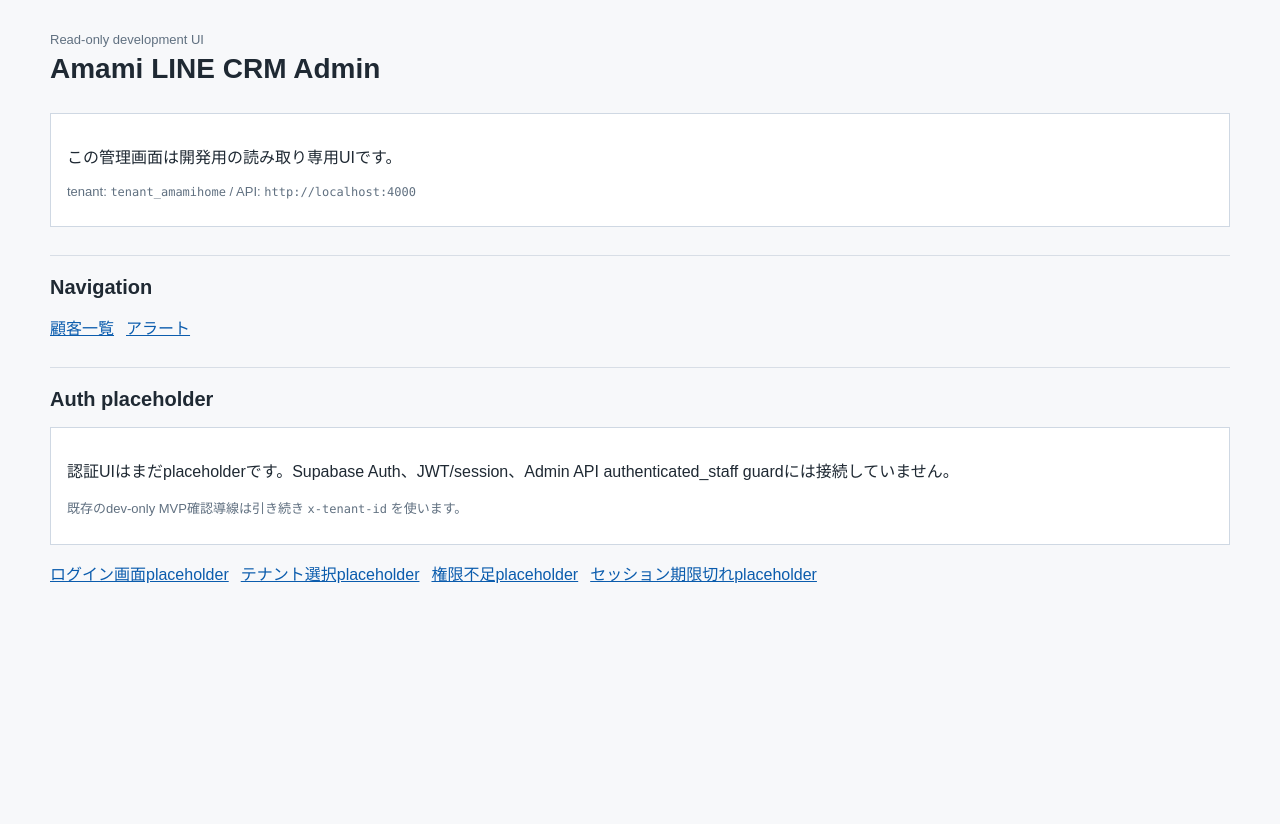
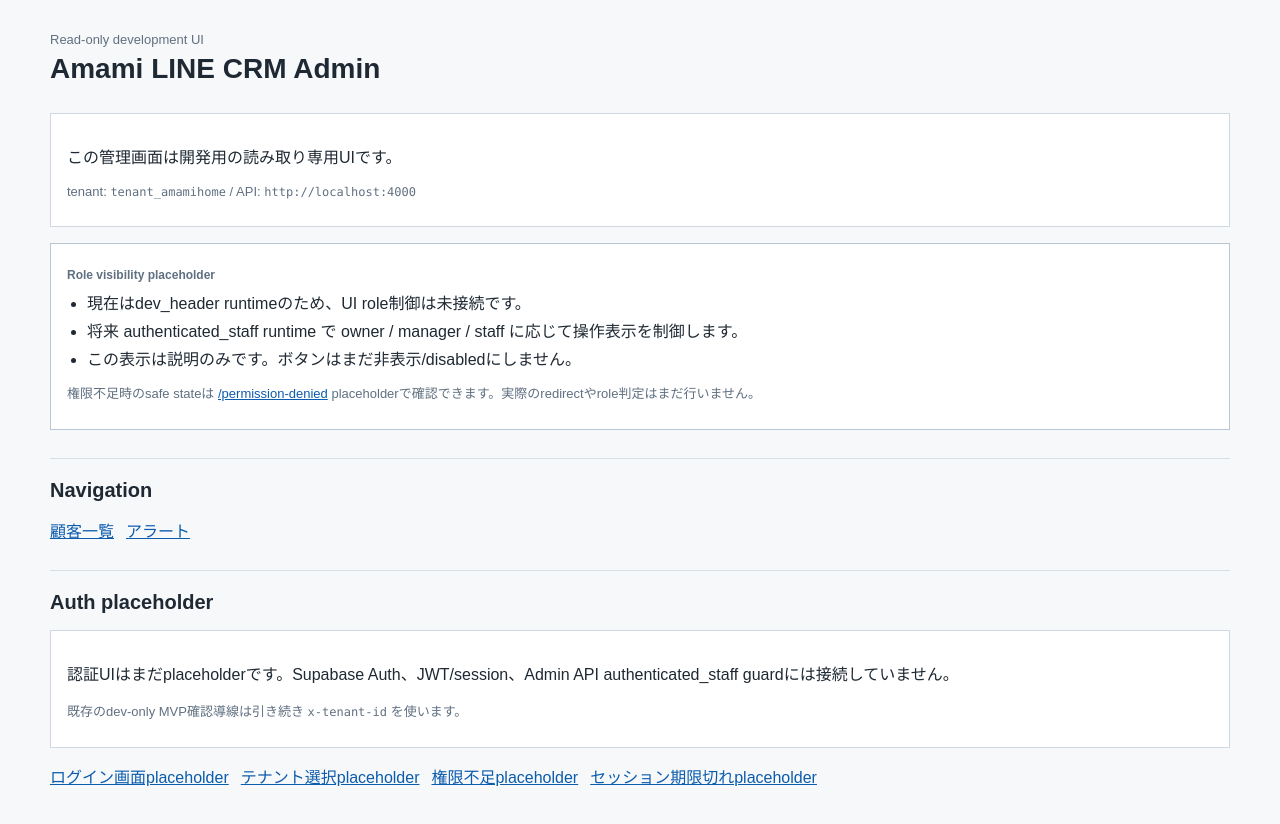
Before and after one commit to sakio71555/line_02, a Next.js app in the folder apps/admin/: page / in a window 1280 px wide. Shown: the top 824 px of the page. Before the commit the page ends 800 px from the top, so only its background shows below. Built offline with nearby package versions, Linux system fonts and the light colour scheme.

Commit message:
feat: add admin UI role visibility placeholder

```diff
--- a/apps/admin/app/alerts/alert-actions.tsx
+++ b/apps/admin/app/alerts/alert-actions.tsx
@@ -4,6 +4,7 @@
 import { useRouter } from "next/navigation";
 
 import { runCheckUnrepliedAction, runNotifyOpenAction } from "./actions";
+import { RoleVisibilityNote } from "../role-visibility-note";
 import type { CheckUnrepliedActionState, NotifyOpenActionState } from "./action-types";
 
 const initialCheckState: CheckUnrepliedActionState = {
@@ -37,6 +38,7 @@
       <p className="meta">
         現在は開発用Mock通知です。本番LINEグループ通知は後続Loopで接続します。
       </p>
+      <RoleVisibilityNote variant="alerts" />
       <div className="action-grid">
         <article className="action-panel">
           <h3>未返信チェック</h3>
--- a/apps/admin/app/customers/[customerId]/customer-actions.tsx
+++ b/apps/admin/app/customers/[customerId]/customer-actions.tsx
@@ -9,6 +9,7 @@
   runRagAnswerDraftAction,
   runStaffReplyAction
 } from "./actions";
+import { RoleVisibilityNote } from "../../role-visibility-note";
 import type {
   AiReplyDraftActionState,
   AiSummaryActionState,
@@ -66,6 +67,7 @@
   return (
     <section className="section">
       <h2>管理アクション</h2>
+      <RoleVisibilityNote variant="customer-actions" />
       <div className="action-grid">
         <article className="action-panel action-panel-wide">
           <h3>担当者返信</h3>
--- a/apps/admin/app/globals.css
+++ b/apps/admin/app/globals.css
@@ -105,6 +105,22 @@
 .error {
   border-color: #d95c5c;
   color: #8f1f1f;
+}
+
+.role-visibility-note {
+  background: #fff;
+  border: 1px solid #b8c7d6;
+  margin: 16px 0;
+  padding: 14px 16px;
+}
+
+.role-visibility-note ul {
+  margin: 8px 0 0;
+  padding-left: 20px;
+}
+
+.role-visibility-note li {
+  margin: 4px 0;
 }
 
 .meta {
--- a/apps/admin/app/page.tsx
+++ b/apps/admin/app/page.tsx
@@ -1,6 +1,7 @@
 import Link from "next/link";
 
 import { getAdminApiConfig } from "../src/admin-api";
+import { RoleVisibilityNote } from "./role-visibility-note";
 
 export const dynamic = "force-dynamic";
 
@@ -23,6 +24,8 @@
           <span className="mono">{config.apiBaseUrl}</span>
         </p>
       </div>
+
+      <RoleVisibilityNote />
 
       <section className="section">
         <h2>Navigation</h2>
--- /dev/null
+++ b/apps/admin/app/role-visibility-note.tsx
@@ -0,0 +1,63 @@
+"use client";
+
+import React from "react";
+
+export type RoleVisibilityNoteVariant = "general" | "customer-actions" | "alerts";
+
+const roleVisibilityNotes: Record<
+  RoleVisibilityNoteVariant,
+  {
+    title: string;
+    bullets: string[];
+  }
+> = {
+  general: {
+    title: "Role visibility placeholder",
+    bullets: [
+      "現在はdev_header runtimeのため、UI role制御は未接続です。",
+      "将来 authenticated_staff runtime で owner / manager / staff に応じて操作表示を制御します。",
+      "この表示は説明のみです。ボタンはまだ非表示/disabledにしません。"
+    ]
+  },
+  "customer-actions": {
+    title: "Role visibility placeholder: 顧客アクション",
+    bullets: [
+      "owner / manager: 担当者返信、AI要約、AI返信下書き、RAG回答案を許可予定です。",
+      "staff: 担当者返信、AI返信下書き、RAG回答案は許可候補です。",
+      "staff: AI要約保存は将来制限候補です。",
+      "現在はdev_header runtimeのため、操作ボタンはまだ非表示/disabledにしません。"
+    ]
+  },
+  alerts: {
+    title: "Role visibility placeholder: アラート",
+    bullets: [
+      "owner / manager: alerts一覧、未返信チェック、open alert通知mockを許可予定です。",
+      "staff: alerts一覧は閲覧可候補です。",
+      "staff: 未返信チェック / open alert通知mockはmanager以上の操作候補です。",
+      "現在はdev_header runtimeのため、操作ボタンはまだ非表示/disabledにしません。"
+    ]
+  }
+};
+
+export function RoleVisibilityNote({
+  variant = "general"
+}: {
+  variant?: RoleVisibilityNoteVariant;
+}) {
+  const note = roleVisibilityNotes[variant];
+
+  return (
+    <aside className="role-visibility-note" aria-label={note.title}>
+      <p className="result-label">{note.title}</p>
+      <ul>
+        {note.bullets.map((bullet) => (
+          <li key={bullet}>{bullet}</li>
+        ))}
+      </ul>
+      <p className="meta">
+        権限不足時のsafe stateは <a href="/permission-denied">/permission-denied</a>{" "}
+        placeholderで確認できます。実際のredirectやrole判定はまだ行いません。
+      </p>
+    </aside>
+  );
+}
```
Also changed, not shown: 5 other files (tests, documents, lock files or other folders).
